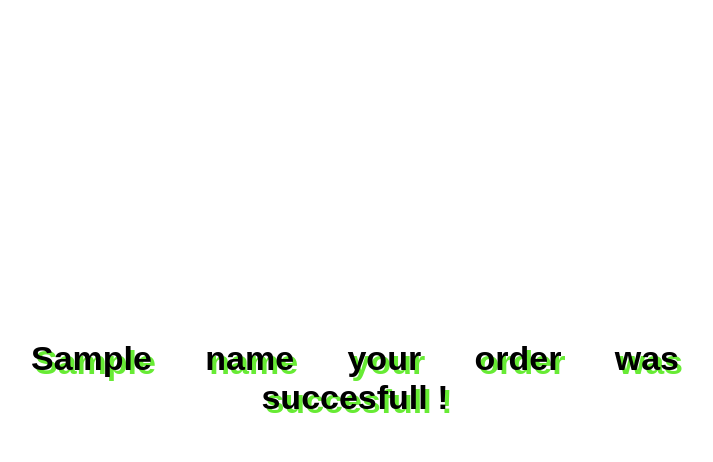
After one commit to VayerMaking/garden, a Flask app: template templates/succesfull_preorder.html in a window 1280 px wide. The commit adds this page. Shown: the top 462 px of the page, without its empty margins (285-998 px from the left). Run offline with Flask 2, Linux system fonts and the light colour scheme; the template is opened without the code that fills it: most values are stand-ins (such as "Sample title", 1, 10 or a date in 2020).

Commit message:
working adding data to db and redirecting to a succesfull preorder page

```diff
--- a/app.py
+++ b/app.py
@@ -4,6 +4,7 @@ from flask_sqlalchemy import SQLAlchemy
 import time
 import os
 from datetime import datetime
+#import hashlib
 
 
 app = Flask(__name__)
@@ -13,6 +14,18 @@ app.config['SECRET_KEY'] = os.environ.get('SECRET_KEY', None)
 app.config['SQLALCHEMY_DATABASE_URI'] = 'sqlite:///todo.db'
 db = SQLAlchemy(app)
 
+class User(db.Model):
+    id = db.Column(db.Integer, primary_key = True)
+    name = db.Column(db.String(100))
+    email = db.Column(db.String(100))
+    address = db.Column(db.String(150))
+
+    #def verify(self, thing_to_verify):
+    #    return self.thing_to_verify == hash_password(thing_to_verify)
+
+#def hash(thing_to_hash):
+#    return hashlib.sha256(thing_to_hash.encode('utf-8')).hexdigest()
+
 @app.route('/', methods=['GET'])
 def index():
     return render_template('index.html')
@@ -21,10 +34,21 @@ def index():
 def paypal():
     return render_template('paypal.html')
 
-@app.route('/preorder', methods=['GET'])
+@app.route('/preorder', methods=['GET', 'POST'])
 def preorder():
-    return render_template('preorder.html')
+    if request.method == "POST":
+        data = request.form
+        print(data['name'], data['email'], data['address'])
+        user = User(name=data['name'], email=data['email'], address=data['address'])
+        db.session.add(user)
+        db.session.commit()
 
+        return render_template('succesfull_preorder.html', name=user.name)
+    elif request.method == "GET":
+
+        return render_template("preorder.html")
+    #return render_template('preorder.html')
+db.create_all()
 port = int(os.environ.get("PORT", 5000))
 app.run(host='0.0.0.0', port=port, debug=True)
 	#app.run(debug=True)
--- a/static/preorder.css
+++ b/static/preorder.css
@@ -35,6 +35,14 @@ body {
 .col-50,
 .col-75 {
   padding: 0 16px;
+}
+
+.succesfull_preorder_text{
+  text-align: justify;
+  text-justify: inter-word;
+  text-shadow: 4px 4px #67eb34;
+  text-align-last: center;
+  padding: 300px 300px 15px 300px;
 }
 
 .container {
--- a/templates/preorder.html
+++ b/templates/preorder.html
@@ -12,12 +12,12 @@
 <div class="row">
   <div class="col-75">
     <div class="container">
-      <form action="/preorder">
+      <form action="/preorder" method='POST'>
 
         <div class="row">
           <div class="col-50">
             <label for="fname"><i class="fa fa-user"></i> Full Name</label>
-            <input type="text" id="fname" name="firstname" placeholder="John M. Doe">
+            <input type="text" id="fname" name="name" placeholder="John M. Doe">
             <label for="email"><i class="fa fa-envelope"></i> Email</label>
             <input type="text" id="email" name="email" placeholder="john@example.com">
             <label for="adr"><i class="fa fa-address-card-o"></i> Address</label>
--- /dev/null
+++ b/templates/succesfull_preorder.html
@@ -0,0 +1,14 @@
+<!DOCTYPE html>
+<html>
+<head>
+<meta name="viewport" content="width=device-width, initial-scale=1">
+<link rel="stylesheet" href="https://cdnjs.cloudflare.com/ajax/libs/font-awesome/4.7.0/css/font-awesome.min.css">
+<link rel="stylesheet" href="../static/preorder.css">
+
+</head>
+<body>
+    <div class="succesfull_preorder_text">
+      <h1>{{name}} your order was succesfull !</h1>
+    </div>
+</body>
+</html>
```
